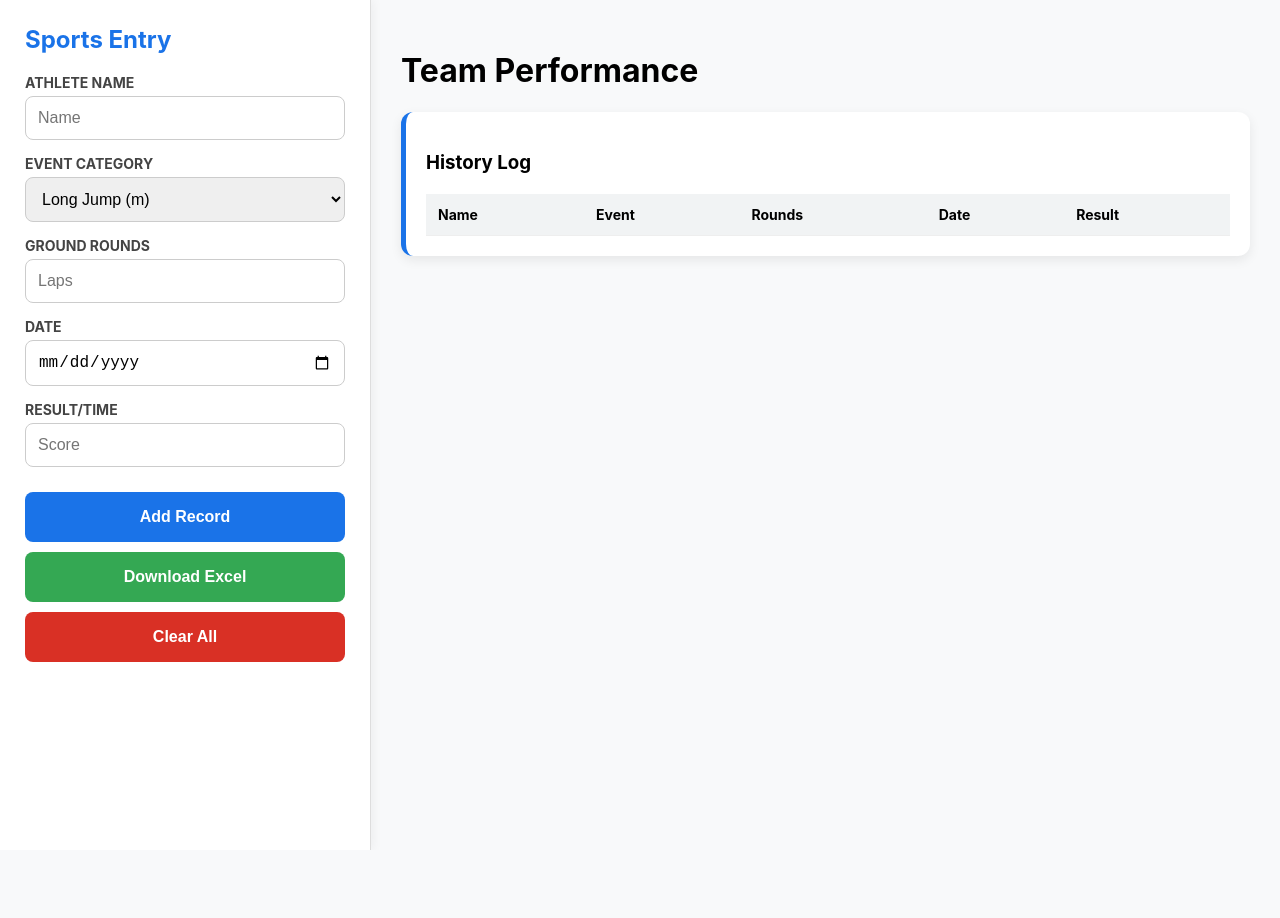
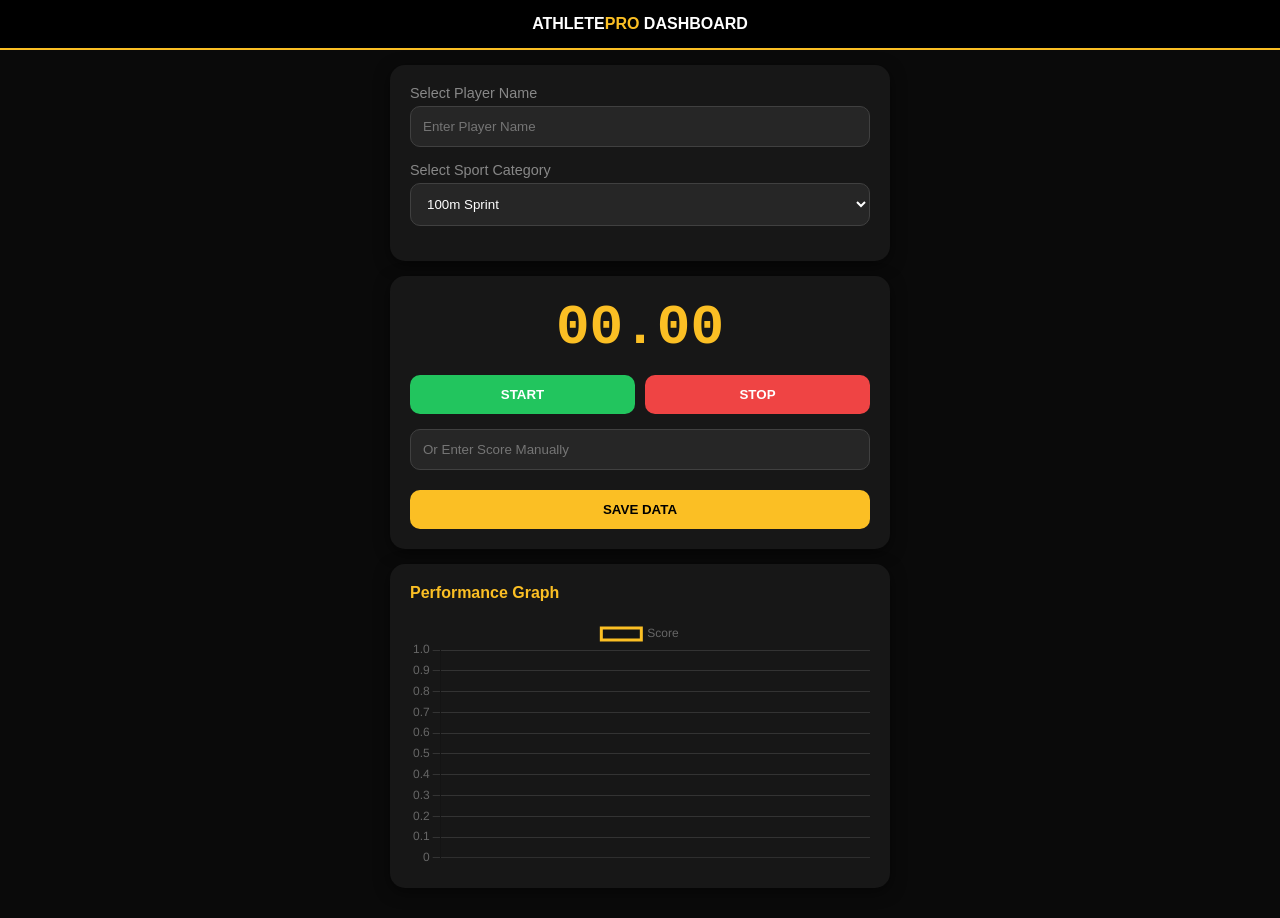
Before and after one commit to rajveer123-123/track-field-tracker1, a plain HTML site: page index.html in a window 1280 px wide. Before the commit the page ends 850 px from the top, so only its background shows below. Drawn offline with nearby package versions, Linux system fonts and the light colour scheme.

Commit message:
Update index.html

```diff
--- a/index.html
+++ b/index.html
@@ -2,166 +2,138 @@
 <html lang="en">
 <head>
     <meta charset="UTF-8">
-    <meta name="viewport" content="width=device-width, initial-scale=1.0">
-    <title>Elite Track & Endurance Dashboard</title>
+    <meta name="viewport" content="width=device-width, initial-scale=1.0, maximum-scale=1.0, user-scalable=no">
+    <title>Pro Athlete Tracker</title>
+
+    <link rel="apple-touch-icon" href="https://cdn-icons-png.flaticon.com/512/857/857455.png">
+    <meta name="apple-mobile-web-app-capable" content="yes">
+    <meta name="apple-mobile-web-app-status-bar-style" content="black-translucent">
+
     <script src="https://cdn.jsdelivr.net/npm/chart.js"></script>
+
     <style>
-        :root { --primary: #1a73e8; --bg: #f8f9fa; }
-        body { font-family: 'Inter', sans-serif; background: var(--bg); margin: 0; display: flex; flex-direction: row; }
-
-        /* Layout for Laptop */
-        .sidebar { width: 320px; background: white; min-height: 100vh; padding: 25px; border-right: 1px solid #ddd; box-shadow: 2px 0 10px rgba(0,0,0,0.05); }
-        .main { flex: 1; padding: 30px; }
-
-        .input-group { margin-bottom: 15px; }
-        label { font-size: 14px; font-weight: bold; color: #444; text-transform: uppercase; display: block; margin-bottom: 5px; }
-        input, select { width: 100%; padding: 12px; border: 1px solid #ccc; border-radius: 8px; font-size: 16px; box-sizing: border-box; }
-
-        button { width: 100%; padding: 16px; background: var(--primary); color: white; border: none; border-radius: 8px; cursor: pointer; font-weight: bold; font-size: 16px; margin-top: 10px; }
-
-        .athlete-card { background: white; padding: 20px; border-radius: 12px; box-shadow: 0 4px 12px rgba(0,0,0,0.08); margin-bottom: 30px; border-left: 5px solid var(--primary); }
-        .chart-container { height: 300px; width: 100%; position: relative; }
-
-        table { width: 100%; border-collapse: collapse; background: white; margin-top: 20px; font-size: 14px; }
-        th, td { padding: 12px; text-align: left; border-bottom: 1px solid #eee; }
-        th { background: #f1f3f4; }
-
-        /* RESPONSIVE: Rules for Phone Screens */
-        @media (max-width: 768px) {
-            body { flex-direction: column; } /* Stack sidebar on top of main content */
-            .sidebar { width: 100%; min-height: auto; border-right: none; border-bottom: 1px solid #ddd; padding: 15px; box-sizing: border-box; }
-            .main { padding: 15px; }
-            h1 { font-size: 22px; }
-            .chart-container { height: 250px; } /* Slightly smaller charts for phone */
-            input, select, button { font-size: 18px; } /* Larger text for fingers to tap */
-        }
+        :root { --gold: #fbbf24; --bg: #0a0a0a; --card: #171717; --text: #ffffff; }
+        body { background-color: var(--bg); color: var(--text); font-family: sans-serif; margin: 0; display: flex; flex-direction: column; align-items: center; }
+        header { width: 100%; padding: 15px 0; background: #000; border-bottom: 2px solid var(--gold); text-align: center; font-weight: bold; }
+        header span { color: var(--gold); }
+        .container { width: 95%; max-width: 500px; padding: 15px 0; }
+        .card { background: var(--card); border-radius: 15px; padding: 20px; margin-bottom: 15px; box-shadow: 0 4px 15px rgba(0,0,0,0.5); }
+        #display { font-size: 3.5rem; font-weight: bold; color: var(--gold); text-align: center; margin-bottom: 15px; font-family: monospace; }
+        label { display: block; margin-bottom: 5px; font-size: 0.9rem; color: #888; }
+        select, input { width: 100%; padding: 12px; background: #262626; border: 1px solid #404040; border-radius: 10px; color: white; margin-bottom: 15px; box-sizing: border-box; }
+        .btn-row { display: flex; gap: 10px; }
+        button { flex: 1; padding: 12px; border: none; border-radius: 10px; font-weight: bold; cursor: pointer; transition: 0.2s; }
+        .btn-start { background: #22c55e; color: white; }
+        .btn-stop { background: #ef4444; color: white; }
+        .btn-record { background: var(--gold); color: black; width: 100%; margin-top: 5px; }
+        .chart-container { height: 250px; position: relative; }
     </style>
 </head>
-<body onload="loadSavedData()">
+<body>
 
-<div class="sidebar">
-    <h2 style="color:var(--primary); margin-top:0;">Sports Entry</h2>
-    <div class="input-group">
-        <label>Athlete Name</label>
-        <input type="text" id="pName" placeholder="Name">
-    </div>
-    <div class="input-group">
-        <label>Event Category</label>
-        <select id="eType">
-            <option value="Long Jump">Long Jump (m)</option>
-            <option value="100m Sprint">100m Sprint (s)</option>
-            <option value="400m Run">400m Run (s)</option>
-            <option value="800m Run">800m Run (m:s)</option>
-            <option value="1500m Run">1500m Run (m:s)</option>
-            <option value="Javelin">Javelin (m)</option>
+<header>ATHLETE<span>PRO</span> DASHBOARD</header>
+
+<div class="container">
+    <div class="card">
+        <label>Select Player Name</label>
+        <input type="text" id="playerName" placeholder="Enter Player Name" oninput="updateView()">
+
+        <label>Select Sport Category</label>
+        <select id="sportType" onchange="updateView()">
+            <option value="100m Sprint">100m Sprint</option>
+            <option value="200m Sprint">200m Sprint</option>
+            <option value="Long Jump">Long Jump</option>
+            <option value="Javelin">Javelin Throw</option>
+            <option value="Shotput">Shotput</option>
         </select>
     </div>
-    <div class="input-group">
-        <label>Ground Rounds</label>
-        <input type="number" id="rounds" placeholder="Laps">
-    </div>
-    <div class="input-group">
-        <label>Date</label>
-        <input type="date" id="eDate">
-    </div>
-    <div class="input-group">
-        <label>Result/Time</label>
-        <input type="number" id="eScore" step="0.01" placeholder="Score">
+
+    <div class="card">
+        <div id="display">00.00</div>
+        <div class="btn-row">
+            <button class="btn-start" onclick="startTimer()">START</button>
+            <button class="btn-stop" onclick="stopTimer()">STOP</button>
+        </div>
+        <input type="number" id="manualValue" placeholder="Or Enter Score Manually" style="margin-top: 15px;">
+        <button class="btn-record" onclick="recordData()">SAVE DATA</button>
     </div>
 
-    <button onclick="processData()">Add Record</button>
-    <button onclick="downloadCSV()" style="background-color: #34a853;">Download Excel</button>
-    <button onclick="clearAllData()" style="background-color: #d93025;">Clear All</button>
-</div>
-
-<div class="main">
-    <h1>Team Performance</h1>
-    <div id="graphsContainer"></div>
-    <div class="athlete-card" style="overflow-x: auto;">
-        <h3>History Log</h3>
-        <table id="logTable">
-            <thead>
-                <tr><th>Name</th><th>Event</th><th>Rounds</th><th>Date</th><th>Result</th></tr>
-            </thead>
-            <tbody></tbody>
-        </table>
+    <div class="card">
+        <h3 id="chartTitle" style="font-size: 1rem; margin-top: 0; color: var(--gold);">Performance Graph</h3>
+        <div class="chart-container">
+            <canvas id="playerChart"></canvas>
+        </div>
     </div>
 </div>
 
 <script>
-    let athleteCharts = {};
-    let allRecords = JSON.parse(localStorage.getItem('sportsData')) || [];
+    let startTime, elapsedTime = 0, timerInterval;
+    let myChart;
 
-    function loadSavedData() {
-        allRecords.forEach(record => {
-            renderToUI(record.name, record.event, record.rounds, record.date, record.score);
+    // Initialize Chart
+    const ctx = document.getElementById('playerChart').getContext('2d');
+    function initChart() {
+        if (myChart) myChart.destroy();
+        myChart = new Chart(ctx, {
+            type: 'line',
+            data: { labels: [], datasets: [{ label: 'Score', data: [], borderColor: '#fbbf24', tension: 0.4 }] },
+            options: { responsive: true, maintainAspectRatio: false, scales: { y: { beginAtZero: false, grid: { color: '#333' } } } }
         });
     }
+    initChart();
 
-    function processData() {
-        const name = document.getElementById('pName').value.trim();
-        const event = document.getElementById('eType').value;
-        const rounds = document.getElementById('rounds').value || "0";
-        const date = document.getElementById('eDate').value;
-        const score = parseFloat(document.getElementById('eScore').value);
-
-        if(!name || !date || isNaN(score)) { alert("Please fill all fields!"); return; }
-
-        const record = { name, event, rounds, date, score };
-        allRecords.push(record);
-        localStorage.setItem('sportsData', JSON.stringify(allRecords));
-
-        renderToUI(name, event, rounds, date, score);
-        document.getElementById('eScore').value = '';
+    function startTimer() {
+        if (window.navigator.vibrate) window.navigator.vibrate(50);
+        startTime = Date.now() - elapsedTime;
+        timerInterval = setInterval(() => {
+            elapsedTime = Date.now() - startTime;
+            document.getElementById("display").innerText = (elapsedTime / 1000).toFixed(2);
+        }, 10);
     }
 
-    function renderToUI(name, event, rounds, date, score) {
-        if (!athleteCharts[name]) { createAthleteCard(name); }
-        const chart = athleteCharts[name];
-        chart.data.labels.push(date);
-        chart.data.datasets[0].data.push(score);
-        chart.update();
-
-        const row = document.querySelector("#logTable tbody").insertRow(0);
-        row.innerHTML = `<td><b>${name}</b></td><td>${event}</td><td>${rounds}</td><td>${date}</td><td>${score}</td>`;
+    function stopTimer() {
+        if (window.navigator.vibrate) window.navigator.vibrate(50);
+        clearInterval(timerInterval);
     }
 
-    function createAthleteCard(name) {
-        const container = document.getElementById('graphsContainer');
-        const card = document.createElement('div');
-        card.className = 'athlete-card';
-        card.innerHTML = `<h2>${name}</h2><div class="chart-container"><canvas id="chart-${name}"></canvas></div>`;
-        container.appendChild(card);
+    function recordData() {
+        const player = document.getElementById("playerName").value || "Unknown";
+        const sport = document.getElementById("sportType").value;
+        const manual = document.getElementById("manualValue").value;
+        const finalValue = manual ? manual : (elapsedTime / 1000).toFixed(2);
 
-        const ctx = document.getElementById(`chart-${name}`).getContext('2d');
-        athleteCharts[name] = new Chart(ctx, {
-            type: 'line',
-            data: {
-                labels: [],
-                datasets: [{ label: 'Performance', data: [], borderColor: '#1a73e8', tension: 0.3, fill: false }]
-            },
-            options: { responsive: true, maintainAspectRatio: false }
-        });
+        if (finalValue <= 0) return alert("Please record a score!");
+
+        // Save to LocalStorage
+        let records = JSON.parse(localStorage.getItem('athleteData')) || [];
+        records.push({ player, sport, value: parseFloat(finalValue), time: new Date().toLocaleTimeString() });
+        localStorage.setItem('athleteData', JSON.stringify(records));
+
+        alert(`Saved for ${player}: ${finalValue}`);
+        updateView();
+
+        // Reset
+        document.getElementById("manualValue").value = "";
+        elapsedTime = 0;
+        document.getElementById("display").innerText = "00.00";
     }
 
-    function downloadCSV() {
-        if(allRecords.length === 0) return;
-        let csv = "Name,Event,Rounds,Date,Result\n";
-        allRecords.forEach(r => csv += `${r.name},${r.event},${r.rounds},${r.date},${r.score}\n`);
-        const blob = new Blob([csv], { type: 'text/csv' });
-        const url = window.URL.createObjectURL(blob);
-        const a = document.createElement('a');
-        a.href = url;
-        a.download = 'sports_data.csv';
-        a.click();
-    }
+    function updateView() {
+        const player = document.getElementById("playerName").value || "Unknown";
+        const sport = document.getElementById("sportType").value;
+        document.getElementById("chartTitle").innerText = `${player}'s ${sport} Progress`;
 
-    function clearAllData() {
-        if(confirm("Delete all records?")) {
-            localStorage.removeItem('sportsData');
-            location.reload();
-        }
+        let records = JSON.parse(localStorage.getItem('athleteData')) || [];
+
+        // Filter data for this specific player AND this specific sport
+        let filteredData = records.filter(r => r.player === player && r.sport === sport);
+
+        myChart.data.labels = filteredData.map(r => r.time);
+        myChart.data.datasets[0].data = filteredData.map(r => r.value);
+        myChart.data.datasets[0].label = `${sport} Records`;
+        myChart.update();
     }
 </script>
+
 </body>
 </html>
```
